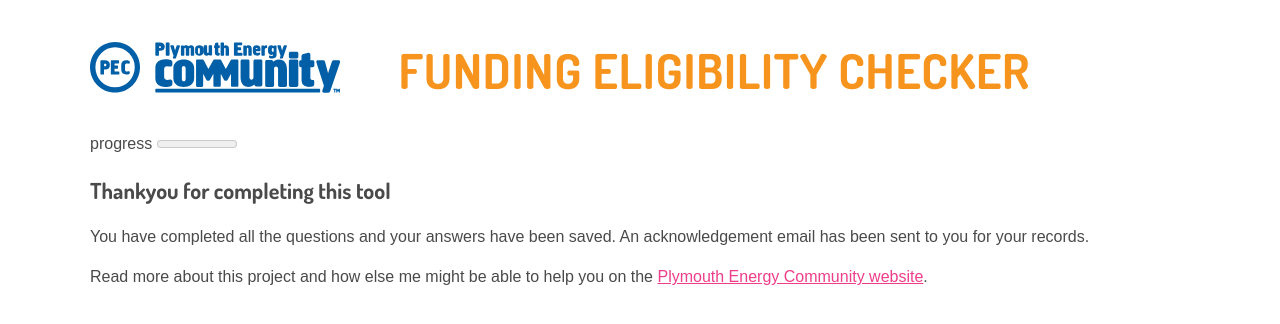
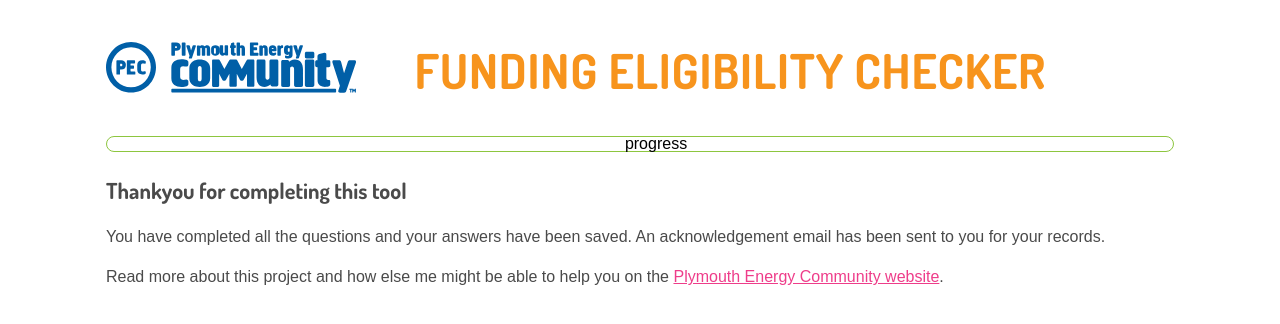
Before and after one commit to BenMoloney3000/eligibility-tool, a Django app: template prospector/templates/questionnaire/completed.html in a window 1280 px wide. Shown: the top 324 px of the page. Run offline with Django 3.2, Linux system fonts and the light colour scheme; the template is opened without the code that fills it, so the values that code supplies are empty.

Commit message:
Use PROGRESS not METER and style

```diff
--- a/prospector/static/css/style.css
+++ b/prospector/static/css/style.css
@@ -1,3 +1,6 @@
+* {
+    box-sizing: border-box;
+}
 body {
     color: #4a4a4a;
     line-height: 1.5;
@@ -132,3 +135,34 @@
     padding: 0 1rem;
     overflow: hidden;
 }
+
+progress {
+    width: 100%;
+    -webkit-appearance: none;
+    appearance: none;
+    border: thin solid #8dc63f;
+    background: inherit;
+    border-radius: 10px;
+}
+
+progress::-webkit-progress-bar {
+    background: inherit;
+    border-radius: 10px;
+}
+
+progress::-webkit-progress-value {
+    background: #8dc63f;
+    border-radius: 10px;
+}
+progress::-moz-progress-bar {
+    background: #8dc63f;
+    border-radius: 10px;
+}
+
+label[for='progress'] {
+    display: block;
+    text-align: center;
+    position: absolute;
+    width: 100%;
+    color: black;
+}
--- a/prospector/templates/base.html
+++ b/prospector/templates/base.html
@@ -21,7 +21,7 @@
         </header>
         <div class="wrapper">
             <label for="progress">progress</label>
-            <meter id="progress" min="0" max="100" value="{{ percent_complete }}"></meter>
+            <progress id="progress" min="0" max="100" value="{{ percent_complete }}">(( percent_complete }}%</progress>
             {% block content %}
             {% endblock content %}
         </div>
```
